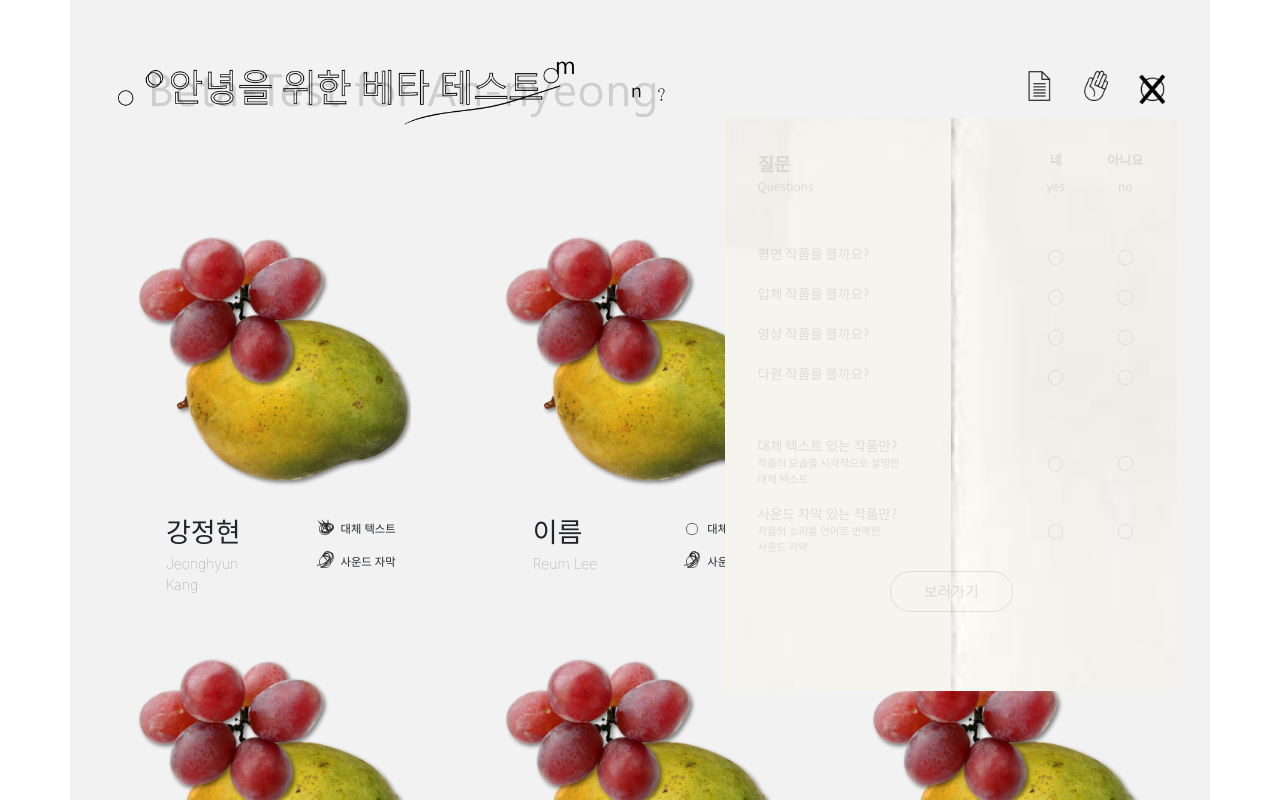
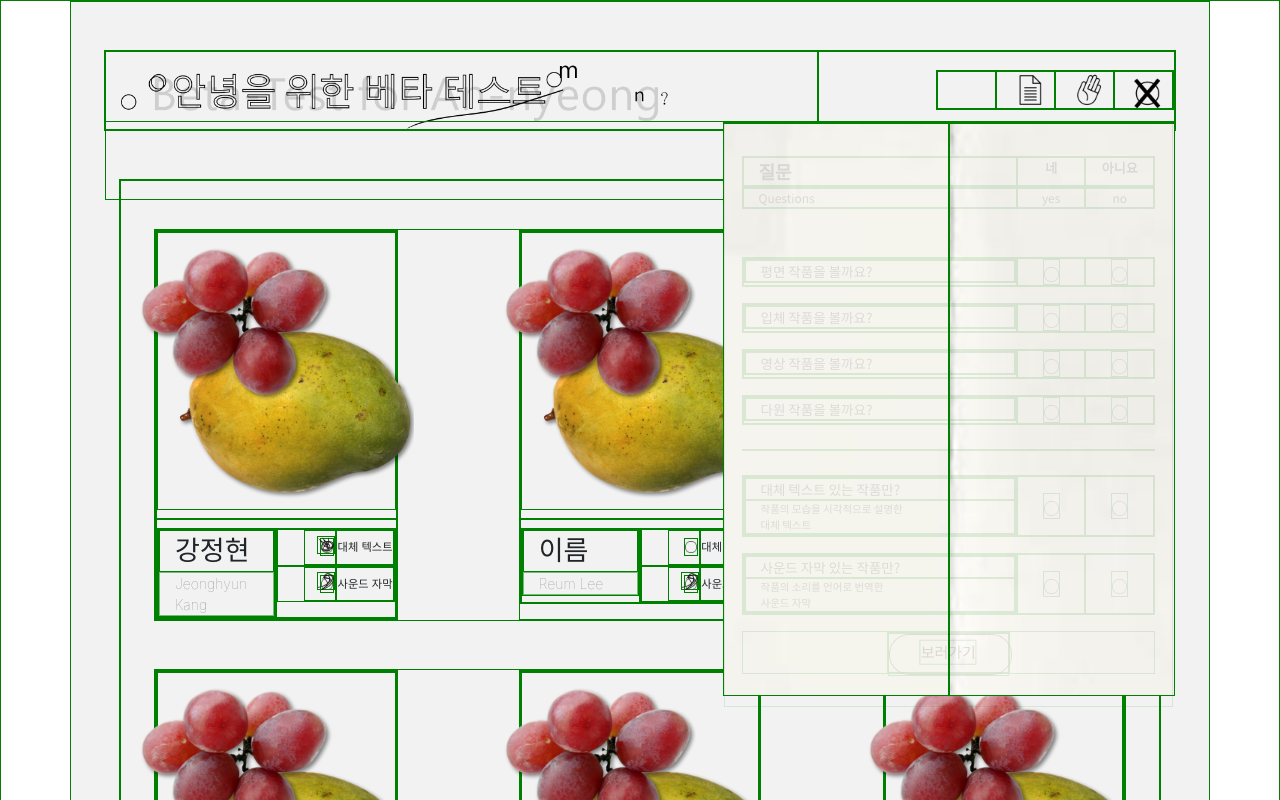
Before and after one commit to chueunjeong/graduation-exhibition, a React (Create React App) app: page /artistlist in a window 1280 px wide. Both pictures are taken after a click on the picture 1153 px from the left and 86 px from the top of the page. Shown: the top 800 px of the page. Built offline with nearby package versions, Linux system fonts and the light colour scheme; a web font is replaced by a local one.

Commit message:
[chu]update main page

```diff
--- a/src/assets/sass/main.scss
+++ b/src/assets/sass/main.scss
@@ -1,6 +1,6 @@
-// div {
-//   border: 1px solid green;
-// }
+div {
+  border: 1px solid green;
+}
 
 input:focus,
 textarea:focus {
@@ -27,5 +27,9 @@ textarea:focus {
 }
 
 .main-body {
-  margin: 3rem 0;
+  //margin: 3rem 0;
 }
+
+.image-belt {
+  padding: 0;
+}
--- a/src/js/components/Modal.js
+++ b/src/js/components/Modal.js
@@ -3,6 +3,23 @@ import "../../assets/sass/modal.scss";
 
 import ModalBtn from "../../assets/images/modal-btn.png";
 import ModalOption from "./ModalOption";
+
+import SearchOption6 from "../../assets/images/searchOption6.png";
+
+// const data = [
+//   {
+//     q: "평면 작품을 볼까요?",
+//     answer: false,
+//     imgLeft: SearchOption6,
+//     imgRight: SearchOption6,
+//   },
+//   {
+//     q: "평면 작품을 볼까요?",
+//     answer: false,
+//     imgLeft: SearchOption6,
+//     imgRight: SearchOption6,
+//   },
+// ]
 
 const Modal = ({ showModal, closeModal }) => {
   const [searchOption, setSearchOption] = useState({
@@ -38,7 +55,11 @@ const Modal = ({ showModal, closeModal }) => {
       console.log(searchOption);
       console.log(searchOptionView);
     };
-  });
+  }, [searchOption, searchOptionView]);
+
+  const handleSubmit = () => {
+    // alert(JSON.stringify(searchOption))
+  };
 
   return (
     // <div className="container">
@@ -119,7 +140,9 @@ const Modal = ({ showModal, closeModal }) => {
           <div className="row modal-btn-loc">
             <div className="modal-btn-wrap">
               <a href="/artistlist">
-                <div className="btn-text text-sz20">보러가기</div>
+                <div onClick={handleSubmit} className="btn-text text-sz20">
+                  보러가기
+                </div>
                 <div className="btn-img">
                   <img className="modal-btn-img" alt="modal-btn-img" src={ModalBtn}></img>
                 </div>
--- a/src/js/main/Main.js
+++ b/src/js/main/Main.js
@@ -10,19 +10,19 @@ import "../../assets/sass/main.scss";
 
 const Main = () => {
   return (
-    <div className="container">
-      <CommonHeader />
-      <div className="row main-body">
-        <div className="col-12 p-0">
-          <ImageList />
-        </div>
+    <>
+      <div className="container">
+        <CommonHeader />
+      </div>
+      <div className="container image-belt">
+        <ImageList />
+        <ImageList />
+      </div>
 
-        <div className="col-12 p-0">
-          <ImageList />
-        </div>
+      <div className="container">
+        <CommonFooter />
       </div>
-      <CommonFooter />
-    </div>
+    </>
   );
 };
 
```
